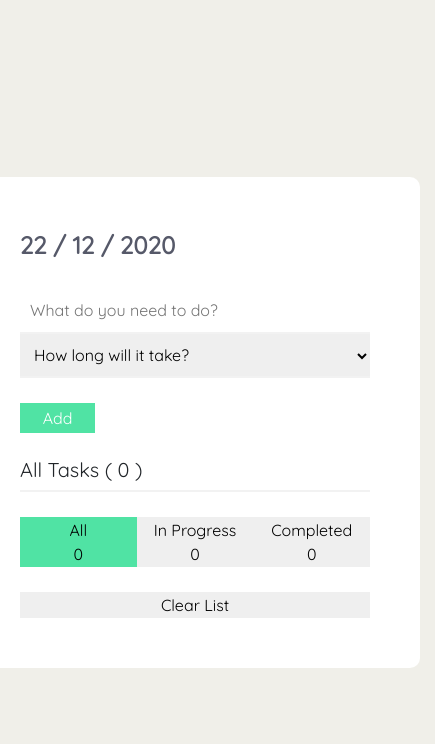
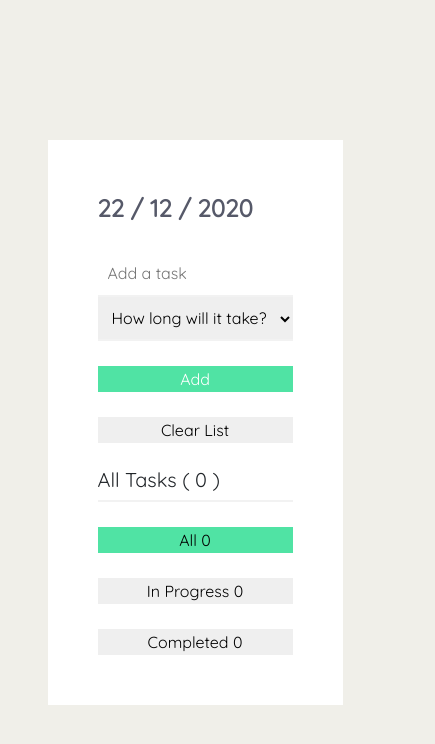
Before and after one commit to TTBoiMike/todo-list-react-app, a React (Create React App) app: page / in a window 390 px wide. Shown: the top 744 px of the page, 435 px wide, since content can reach past the window. Built offline with nearby package versions, Linux system fonts and the light colour scheme.

Commit message:
add breakpoints for mobile

```diff
--- a/src/App.css
+++ b/src/App.css
@@ -11,17 +11,11 @@ body {
   outline: none;
 }
 .App {
-  width: 450px;
+  width: 100%;
   padding: 50px;
   background-color: #fff;
-  border-radius: 10px;
-  -webkit-border-radius: 10px;
-  -moz-border-radius: 10px;
-  -ms-border-radius: 10px;
-  -o-border-radius: 10px;
 }
 .create-form {
-  margin-bottom: 25px;
   display: flex;
   flex-direction: column;
 }
@@ -31,6 +25,7 @@ body {
 }
 /* elements */
 button {
+  width: 100%;
   margin-top: 25px;
   border: none;
 }
@@ -55,8 +50,6 @@ input[type="checkbox"] {
 }
 /* create */
 .button-add {
-  height: 30px;
-  width: 75px;
   color: #fff;
   background-color: #50E3A4;
 }
@@ -75,15 +68,11 @@ input[type="checkbox"] {
 }
 .button-clear {
   width: 100%;
+  margin-bottom: 25px;
 }
 /* appMeta */
 .todo-app-meta {
   display: grid;
-  grid-template-columns: repeat(3, 1fr);
+  /* grid-template-columns: repeat(3, 1fr); */
   border-top: 2px solid #f2f2f2ff;
 }
-.todo-app-meta button {
-  display: flex;
-  flex-direction: column;
-  align-items: center;
-}
--- a/src/components/App.js
+++ b/src/components/App.js
@@ -18,9 +18,6 @@ class App extends React.Component {
       totalTodos: 0,
       visibility: "all"
     }
-    this.updateAllTodos = this.updateAllTodos.bind(this);
-    this.handleCheckBox = this.handleCheckBox.bind(this);
-    this.clearList = this.clearList.bind(this);
     this.filterPublishedTodos = this.filterPublishedTodos.bind(this)
   }
 
@@ -30,9 +27,10 @@ class App extends React.Component {
       allTodos: JSON.parse(todos) || [],
       publishedTodos: state.allTodos
     }))
+    this.filterPublishedTodos("all")
   }
 
-  updateAllTodos(title, duration) {
+  updateAllTodos = (title, duration) => {
     let id = this.state.allTodos.length;
     let completed = false;
     const newTodo = {title, duration, id, completed};
@@ -46,14 +44,14 @@ class App extends React.Component {
     }), () => localStorage.setItem("todo", JSON.stringify(this.state.allTodos)))
   }
 
-  handleCheckBox(todo) {
+  handleCheckBox = (todo) => {
     const currentTodos = this.state.allTodos;
     currentTodos[todo.target.id].completed = todo.target.checked;
     if(todo.target.checked) {
       this.setState((state) => ({
         allTodos: currentTodos,
         completedTodos: state.completedTodos + 1,
-        inProgress: state.inProgress -1
+        inProgress: state.inProgress !== 0 ? state.inProgress -1 : state.inProgress
       }))
     } else {
       this.setState((state) => ({
@@ -64,7 +62,7 @@ class App extends React.Component {
     }
   }
 
-  clearList() {
+  clearList = () => {
     localStorage.clear()
     this.setState({
       allTodos: [],
@@ -76,7 +74,7 @@ class App extends React.Component {
     })
   }
 
-  filterPublishedTodos(filter) {
+  filterPublishedTodos = (filter) => {
     if(filter === "completed") {
         let completedTodos = this.state.allTodos.filter((todo) => todo.completed === true);
         this.setState({
@@ -103,7 +101,7 @@ class App extends React.Component {
       <Container>
         <div className="App">
           <Timestamp />
-          <Create onsubmit={this.updateAllTodos} />
+          <Create onsubmit={this.updateAllTodos} clearlist={this.clearList}/>
           <Listings todoinfo={this.state.publishedTodos} handleCheckBox={this.handleCheckBox} appinfo={this.state} clearlist={this.clearList} filter={this.filterPublishedTodos}/>
         </div>
       </Container>
--- a/src/components/create.js
+++ b/src/components/create.js
@@ -21,12 +21,15 @@ class Create extends React.Component {
     handleSubmit(event) {
         event.preventDefault();
         this.props.onsubmit(this.state.title, this.state.duration);
+        event.currentTarget.title.value = ""
+        event.currentTarget.duration.value = ""
     }
 
     render() {
         return (
-            <form className="create-form" onChange={(e) => this.handleChange(e)} onSubmit={(e) => this.handleSubmit(e)}>
-                <input type="text" id="title" placeholder="What do you need to do?" name="title" required />
+            <div>
+                <form className="create-form"onChange={(e) => this.handleChange(e)} onSubmit={(e) => this.handleSubmit(e)}>
+                    <input type="text" id="title" placeholder="Add a task" name="title" required />
                         <select name="duration" id="duration" required>
                             <option value="">How long will it take?</option>
                             <option value="15 minutes">15 minutes</option>
@@ -40,6 +43,8 @@ class Create extends React.Component {
                         </select>
                     <button type="submit" className="button-add">Add</button>
                 </form>
+                <button className="button-clear" onClick={this.props.clearlist}>Clear List</button>
+            </div>
         )
     }
 }
--- a/src/components/listing.js
+++ b/src/components/listing.js
@@ -9,7 +9,7 @@ class Listings extends React.Component {
             return  this.props.todoinfo.map((todo) => (
                 <div className="todo-container" key={todo.id}>
                     <div>
-                        <h5>{todo.title}</h5>
+                        <p>{todo.title}</p>
                         <div className="todo-info">
                             <img className="meta-icon" src={Clock} alt="clock icon" />
                             {todo.duration}
@@ -25,7 +25,6 @@ class Listings extends React.Component {
             <div>
                 <AppMeta appinfo={this.props.appinfo} clearlist={this.props.clearlist} filter={this.props.filter}/>
                 {this.buildListingHTML()}
-                <button className="button-clear" onClick={this.props.clearlist}>Clear List</button>
             </div>
         )
     }
```
Also changed, not shown: 1 other file (tests, documents, lock files or other folders). Lines whose indentation alone changed are shown as unchanged.
